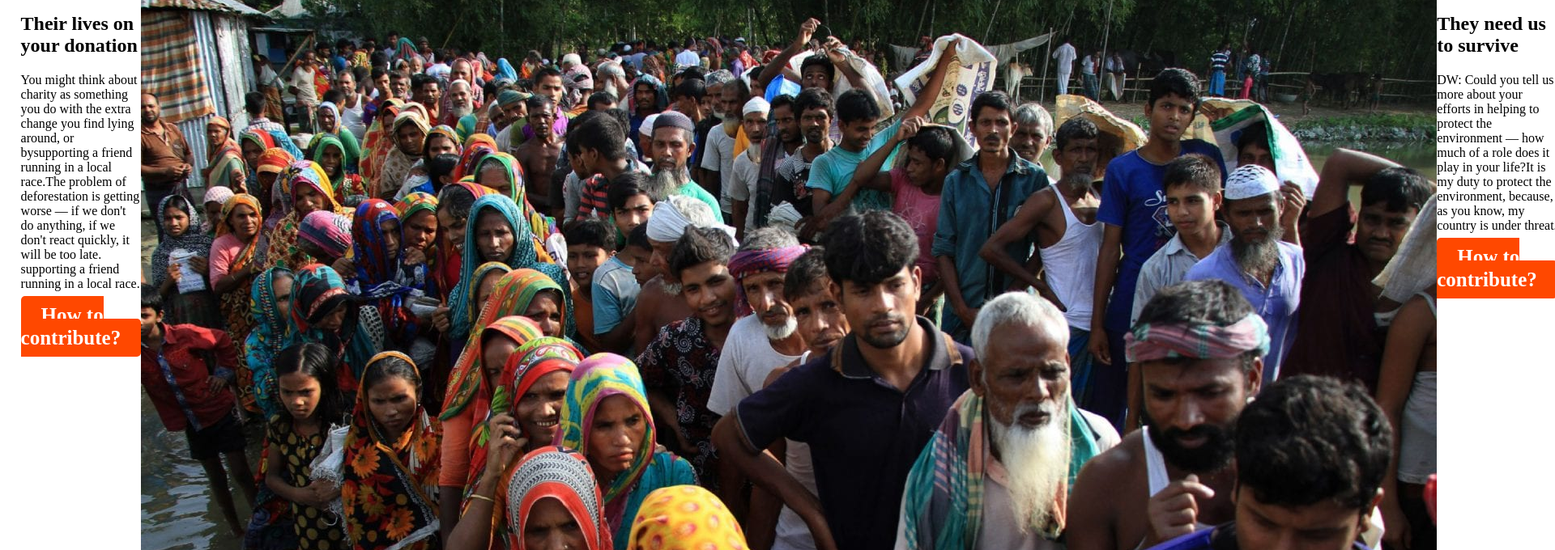
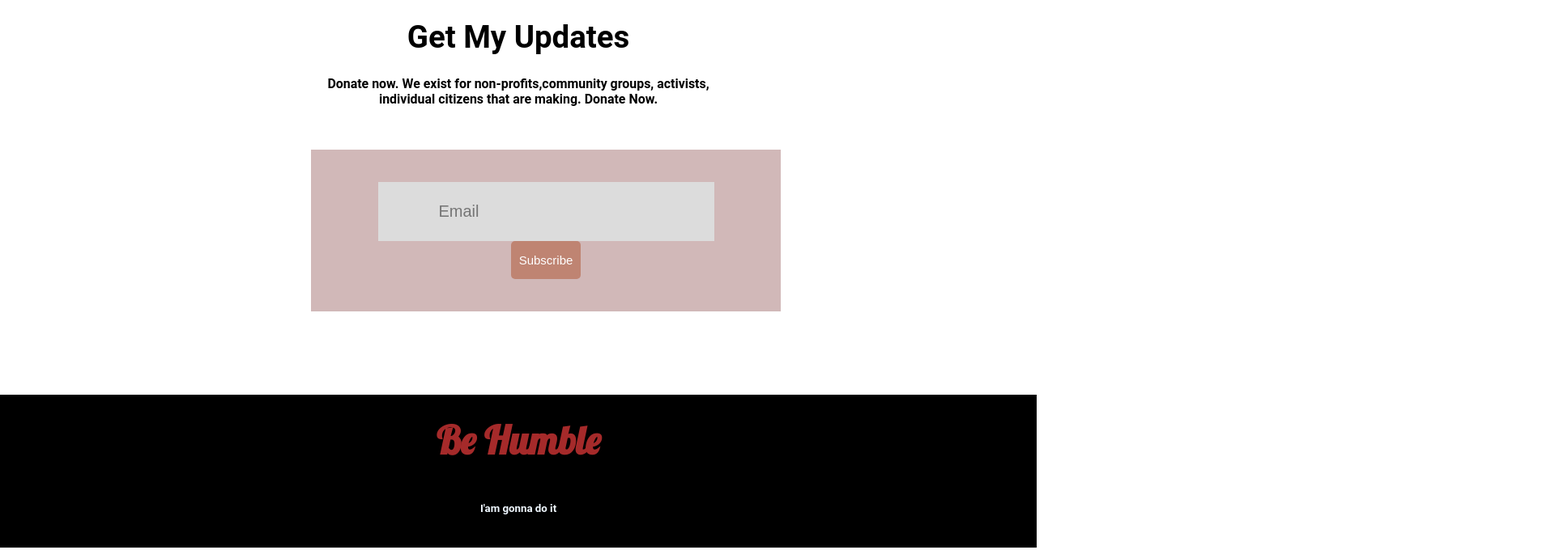
Before and after one commit to kallan20/donate-today, a plain HTML site: page index.html in a window 1280 px wide. Shown: the part 1464-2144 px from the top of the page at 81% size, 1920 px wide, since content can reach past the window. Drawn offline with Linux system fonts and the light colour scheme.

Commit message:
finished

```diff
--- a/index.html
+++ b/index.html
@@ -27,7 +27,15 @@
         <h5 class="second-header">Donate now. We exist for non-profits,community groups, activists, <br> individual
             citizens that are making.
             Donate Now. </br></h5>
-        <h1 id="spacing">100tk 200tk 500tk 1000tk 5000tk</h1>
+        <div class="spacing">
+            <p>
+                <input type="button" value="100tk">
+                <input type="button" value="200tk">
+                <input type="button" value="500tk">
+                <input type="button" value="1000tk">
+                <input type="button" value="5000tk">
+            </p>
+        </div>
         <h5>Other amount (Taka)</h5>
         <a class="link-button" target="_blank" href="https://kallan20.github.io/donate-today/">Donate Now</a>
         <h1 class="donate-rules">Our Donate Plan</h1>
@@ -65,40 +73,34 @@
             </div>
         </div>
     </div>
+
+
+    <div class="please">
+        <h1>Get My Updates</h1>
+        <h5>Donate now. We exist for non-profits,community groups, activists, <br> individual
+            citizens that are making.
+            Donate Now. </br></h5>
+    </div>
+    <div class="Email">
+        <div class="email-subscribe">
+            <form action="">
+                <input type="text" placeholder="Email">
+                <button type="submit">Subscribe</button>
+            </form>
+        </div>
+    </div>
     <section>
-        <div class="half-width">
-            <h1>Their lives on your donation</h1>
-            <p>You might think about charity as something you do with the extra change you find lying around, or
-                bysupporting a friend running in a local race.The problem of deforestation is getting worse — if we
-                don't do
-                anything, if we don't react quickly, it will be too late.
-                supporting a friend running in a local race.</p>
-            <a class="link-button" target="_blank" href="https://kallan20.github.io/donate-today/">How to
-                contribute?</a>
-        </div>
-        <div><img src="images/donation7.jpg" alt=""></div>
-        <div class="half-width">
-            <h1>They need us to survive</h1>
-            <p>DW: Could you tell us more about your efforts in helping to protect the environment — how much of a role
-                does
-                it play in your life?It is my duty to protect the environment, because, as you know, my country is under
-                threat. </p>
-            <a class="link-button" target="_blank" href="https://kallan20.github.io/donate-today/">How to
-                contribute?</a>
-        </div>
-        <div><img src="images/donation5.jpg" alt=""></div>
+        <footer class="footer-do">
+            <div>
+                <h1 id="footer">Be Humble</h1><br>
+                <h5 class="end">I'am gonna do it</h5></br>
+            </div>
+        </footer>
 
-    </section>
+
     </section>
 
 </body>
-<section>
-    <footer class="footer-do">
-        <div>
-            <h1 id="footer">Be Humble</h1><br>
-            <h5 class="color">I'am gonna do it</h5><br>
-        </div>
-    </footer>
-</section>
+
 
 </html>
--- a/style.css
+++ b/style.css
@@ -1,5 +1,6 @@
 body {
     margin: 0;
+    font-family: 'roboto', sans-serif;
 }
 
 
@@ -9,7 +10,7 @@ body {
     font-weight: 900;
     text-align: center;
     background-repeat: no-repeat;
-    background-size: 1600px;
+    background-size: 1900px;
     height: 350px;
     padding-top: 10%;
     font-size: xx-large;
@@ -28,8 +29,6 @@ h6 {
     font-weight: 900;
     padding: 10px 25px;
     font-size: 25px;
-
-
 }
 
 .second-header {
@@ -49,11 +48,12 @@ h6 {
     font-size: 50px;
 }
 
-#spacing {
-    word-spacing: 30px;
-    display: flex;
-    text-shadow: 50px;
-    padding-left: 29%;
+.spacing p {
+    font-size: xx-large;
+    width: 1000px;
+    max-width: 100%;
+    border: none;
+    margin: auto;
 }
 
 h5 {
@@ -91,40 +91,85 @@ h5 {
 }
 
 #shelter {
-    background-color: rgba(248, 233, 206, 0.267);
+    background-color: rgba(168, 190, 68, 0.267);
     padding-left: 5%;
     padding-bottom: 5%;
     padding-top: 5%;
 }
 
 #education {
-    background-color: rgba(208, 223, 223, 0.658)113, 133, 133);
+    background-color: rgba(221, 171, 79, 0.568);
     padding-left: 5%;
     padding-bottom: 5%;
     padding-top: 5%
 }
 
-
-.color {
+.end {
     color: aliceblue;
     text-decoration: none;
+    text-align: center;
 
 }
 
 #footer {
     font-family: 'Lobster', cursive;
-    padding-top: 5%;
-    height: 1px;
+    padding-top: 2%;
+    padding-bottom: 2%;
+    height: 0.5px;
+    text-align: center;
+    color: brown;
+    font-size: 300%;
+    margin-left: 0%;
 }
 
-section {
-    display: flex;
-    padding-left: 2%;
-    padding-right: 2%;
+.footer-do {
+    background-color: black;
 
 }
 
-.half-width image {
-    width: 0%;
-    padding: 5px 5px;
+.email-subscribe {
+    width: 500px;
+    text-align: center;
+    background: rgb(209, 184, 184);
+    padding: 40px;
 }
+
+.email-subscribe input {
+    border: none;
+    padding-left: 15%;
+    padding-top: 5%;
+    padding-bottom: 5%;
+    padding-right: 15%;
+    background-color: gainsboro;
+    font-size: 20px;
+    text-align: left;
+
+}
+
+.email-subscribe button {
+    color: white;
+    font-size: 15px;
+    border: none;
+    border-radius: 5px;
+    padding: 15px 10px;
+    background: rgba(180, 95, 64, 0.582);
+}
+
+.Email {
+
+    align-items: center;
+    padding-left: 30%;
+    padding-right: 10%;
+    padding-top: 2%;
+    padding-bottom: 5%;
+}
+
+.please {
+    text-align: center;
+    padding-top: 5 0px;
+    font-size: larger;
+}
+
+.please h5 {
+    text-decoration: none;
+}
```
Also changed, not shown: images/dekhi-01.jpg (added), images/dekhi.jpg (added).
